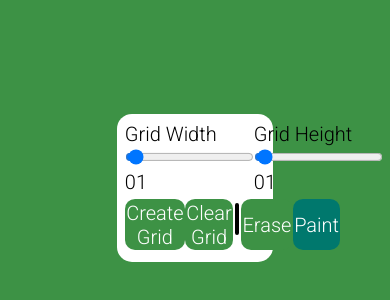
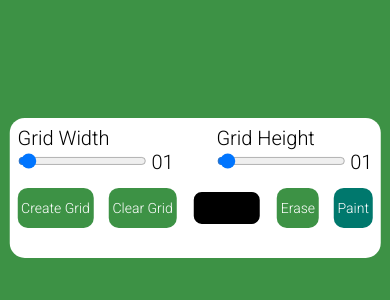
Before and after one commit to Cepako/Pixel-Art-Generator, a website built with webpack: page src/templates/template.html in a window 390 px wide. Shown: the part 234-534 px from the top of the page. Built offline with nearby package versions, Linux system fonts and the light colour scheme.

Commit message:
add media queries for mobile version

```diff
--- a/src/sass/_grid.scss
+++ b/src/sass/_grid.scss
@@ -6,6 +6,10 @@
       width: 1em;
       height: 1em;
       border: 1px solid black;
+      @media (max-width: 600px) {
+        width: 0.6em;
+        height: 0.6em;
+      }
     }
   }
 }
--- a/src/sass/_main.scss
+++ b/src/sass/_main.scss
@@ -15,5 +15,15 @@ body {
     font-size: 20px;
     font-family: 'Roboto', sans-serif;
     font-weight: 300;
+    @media (max-width: 1200px) {
+      width: 80%;
+      touch-action: none;
+    }
+    @media (max-width: 600px) {
+      position: relative;
+      width: 95%;
+      padding-bottom: 5%;
+      touch-action: none;
+    }
   }
 }
--- a/src/sass/_options.scss
+++ b/src/sass/_options.scss
@@ -29,9 +29,16 @@
       }
       &.active {
         background-color: #00786d;
+        transition: 0.4s;
         &:hover {
           background-color: darken(#00786d, 10%);
         }
+      }
+      @media (max-width: 1200px) {
+        font-size: 29px;
+      }
+      @media (max-width: 600px) {
+        font-size: 14px;
       }
     }
     input[type='color'] {
```
